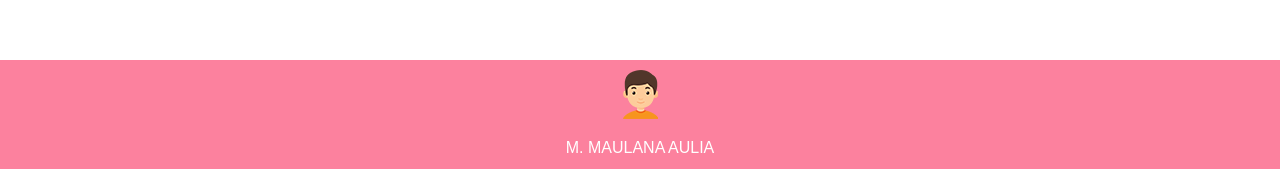
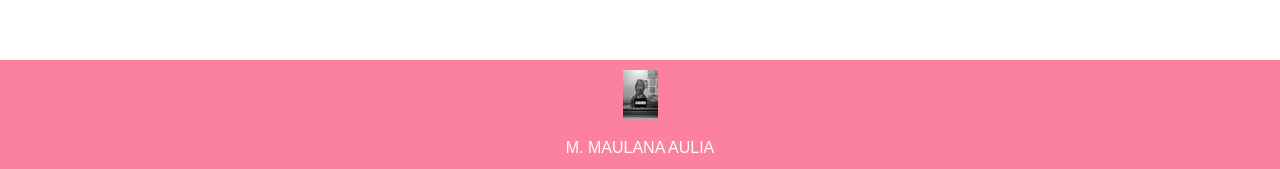
Before and after one commit to cicinakal/framework, a plain HTML site: page index.html in a window 1280 px wide. Shown: the part 850-1019 px from the top of the page. Drawn offline with Linux system fonts and the light colour scheme.

Commit message:
Update gambar

```diff
--- a/index.html
+++ b/index.html
@@ -129,7 +129,7 @@
     </div>
 
     <div class="footer">
-        <img src="test3.png" alt="">
+        <img src="logo.jpeg" alt="">
         <p>M. MAULANA AULIA</p>
         <p>23451035</p>
     </div>
```
